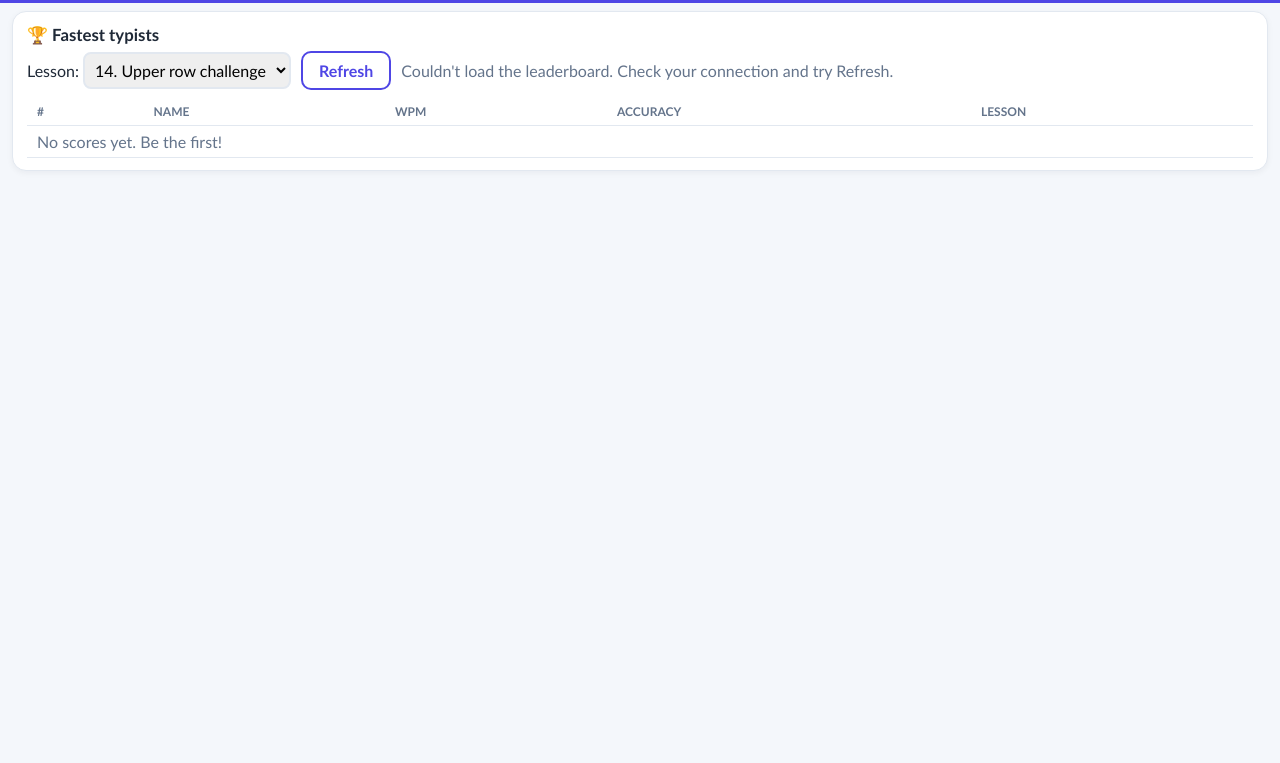
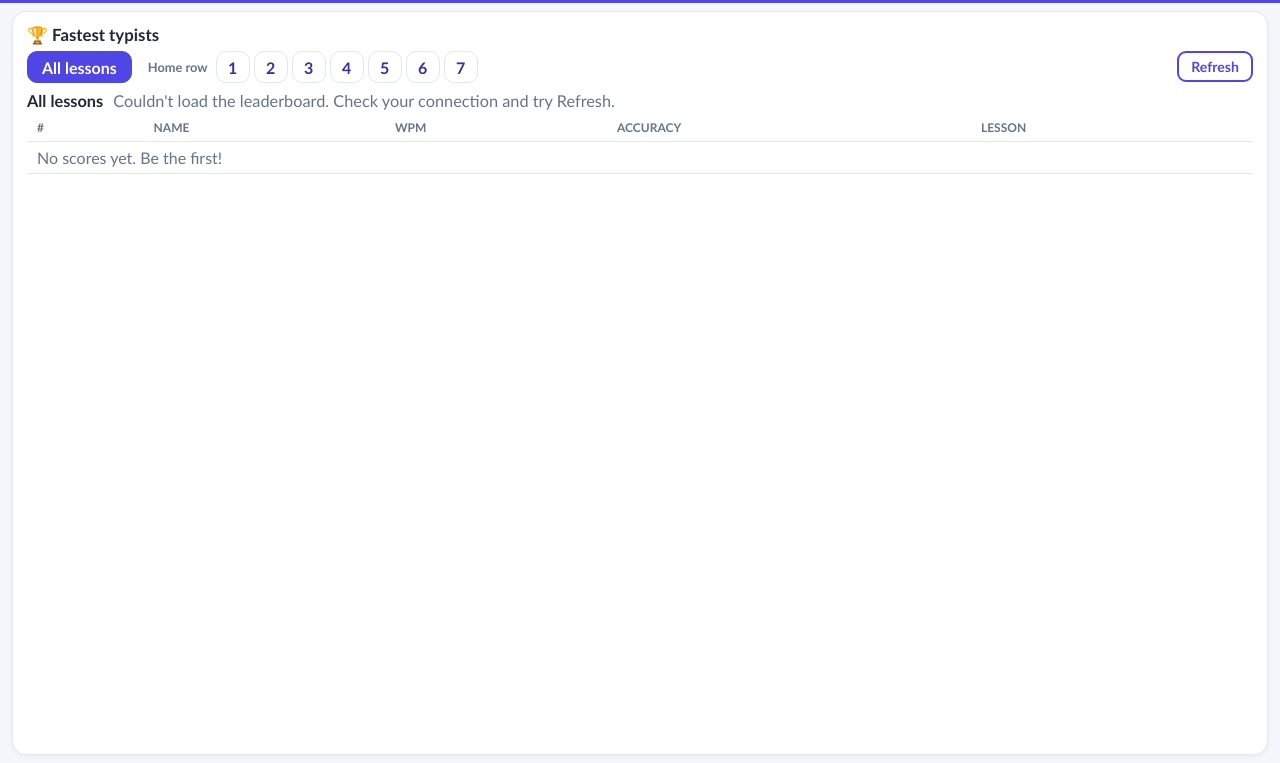
Before and after one commit to MrMillsFairfield/typing, a plain HTML site: page index.html in a window 1280 px wide. Both pictures are taken after a click on the button "🏆 Leaderboard". Shown: the part 37-800 px from the top of the page. Drawn offline with Linux system fonts and the light colour scheme; no server answers.

Commit message:
Update index.html

```diff
--- a/index.html
+++ b/index.html
@@ -231,8 +231,25 @@
   th, td { padding: 6px 10px; text-align: left; border-bottom: 1px solid var(--line); }
   th { font-size: .75rem; text-transform: uppercase; color: var(--muted); }
   tr.me td { background: #fef9c3; font-weight: 800; }
-  .board-top { display: flex; gap: 10px; align-items: center; flex-wrap: wrap; margin-bottom: 8px; }
-  select { font: inherit; padding: 6px; border-radius: 8px; border: 2px solid var(--line); }
+  #board { flex: 1 1 0; min-height: 0; }
+  #board .card { height: 100%; display: flex; flex-direction: column; min-height: 0; }
+  .board-top { display: flex; gap: 10px; align-items: flex-start; justify-content: space-between; margin-bottom: 8px; }
+  .tabs { display: flex; flex-wrap: wrap; gap: 6px 16px; align-items: center; }
+  .tgroup { display: flex; gap: 4px; align-items: center; }
+  .tlabel { font-size: .8rem; color: var(--muted); font-weight: 700; margin-right: 4px; }
+  .tab {
+    min-width: 34px; height: 32px; padding: 0 10px; border-radius: 10px; border: 1.5px solid var(--line);
+    background: #fff; color: var(--brand-dark); font: inherit; font-weight: 800; cursor: pointer;
+    transition: background .12s, border-color .12s;
+  }
+  .tab:hover { border-color: #a5b4fc; background: #f5f3ff; }
+  .tab:focus-visible { outline: 3px solid #a5b4fc; outline-offset: 2px; }
+  .tab.on { background: var(--brand); border-color: var(--brand); color: #fff; }
+  .tab.all { padding: 0 14px; }
+  button.slim { padding: 5px 12px; border-radius: 9px; font-size: .88rem; white-space: nowrap; }
+  .board-title { display: flex; align-items: baseline; gap: 10px; flex-wrap: wrap; margin-bottom: 4px; font-size: 1.02rem; }
+  .board-scroll { flex: 1; min-height: 0; overflow-y: auto; }
+  .board-scroll th { position: sticky; top: 0; background: #fff; z-index: 1; }
 
   /* very short screens: tighten a little more */
   @media (max-height: 560px) {
@@ -313,14 +330,16 @@
     <div class="card">
       <h2>🏆 Fastest typists</h2>
       <div class="board-top">
-        <label>Lesson: <select id="boardFilter"></select></label>
-        <button class="ghost" id="boardRefresh">Refresh</button>
-        <span class="muted" id="boardNote"></span>
+        <div class="tabs" id="boardTabs" role="tablist" aria-label="Choose a lesson"></div>
+        <button class="ghost slim" id="boardRefresh">Refresh</button>
       </div>
-      <table>
-        <thead><tr><th>#</th><th>Name</th><th>WPM</th><th>Accuracy</th><th>Lesson</th></tr></thead>
-        <tbody id="boardBody"></tbody>
-      </table>
+      <div class="board-title"><b id="boardTitle"></b><span class="muted" id="boardNote"></span></div>
+      <div class="board-scroll">
+        <table>
+          <thead id="boardHead"></thead>
+          <tbody id="boardBody"></tbody>
+        </table>
+      </div>
     </div>
   </section>
 
@@ -698,7 +717,7 @@ function renderLessons() {
 }
 
 /* ---------- Teacher tools: version stamp + leaderboard connection test ---------- */
-const APP_VERSION = "v16 · 21 Oct";
+const APP_VERSION = "v17 · 21 Oct";
 $("ver").textContent = "Page " + APP_VERSION + (SCRIPT_URL ? " · leaderboard URL set" : " · NO leaderboard URL");
 $("testConn").onclick = async () => {
   const out = $("connResult");
@@ -794,7 +813,7 @@ function goHome() { $("results").hidden = true; show("home"); renderLessons(); }
 $("navHome").onclick = goHome;
 $("homeLink").onclick = goHome;   // clicking the title goes home from anywhere
 $("homeLink").addEventListener("keydown", e => { if (e.key === "Enter" || e.key === " ") { e.preventDefault(); goHome(); } });
-$("navBoard").onclick = () => { show("board"); loadBoard(); };
+$("navBoard").onclick = () => { boardSel = 0; show("board"); loadBoard(); };
 
 /* ---------- Pacer dot ----------
    A dot runs along the text at the WPM of the player just above you on this lesson's
@@ -1133,16 +1152,43 @@ async function showRank(i, passed, token) {
   line("rank-s", "Your best: " + r1(r.mine) + " WPM. Rankings use everyone's best score on this lesson.");
 }
 
-function fillFilter() {
-  const sel = $("boardFilter");
-  if (sel.options.length) return;
-  sel.innerHTML = '<option value="0">All lessons</option>' + LESSONS.map((L, i) => `<option value="${i + 1}">${i + 1}. ${L.title}</option>`).join("");
-  sel.value = String(LESSONS.length);   // default: the challenge round
-  sel.onchange = () => renderBoard(boardData);
+let boardSel = 0;      // 0 = all lessons, otherwise the lesson number (1-14)
+let boardData = [];
+const boardLessonVisible = n => lessonVisible(LESSONS[n - 1]);   // the Upper row stays hidden until it's earned
+
+function buildTabs() {
+  const box = $("boardTabs");
+  box.innerHTML = "";
+  const mk = (label, n, cls, title) => {
+    const b = document.createElement("button");
+    b.className = "tab " + cls + (boardSel === n ? " on" : "");
+    b.textContent = label; b.title = title;
+    b.setAttribute("role", "tab"); b.setAttribute("aria-selected", boardSel === n ? "true" : "false");
+    b.onclick = () => { boardSel = n; buildTabs(); renderBoard(boardData); };
+    return b;
+  };
+  box.appendChild(mk("All lessons", 0, "all", "Every lesson"));
+  const groups = [];
+  LESSONS.forEach((L, i) => {
+    if (!boardLessonVisible(i + 1)) return;
+    let g = groups[groups.length - 1];
+    if (!g || g.name !== L.unit) { g = { name: L.unit, items: [] }; groups.push(g); }
+    g.items.push(i + 1);
+  });
+  groups.forEach(g => {
+    const wrap = document.createElement("div");
+    wrap.className = "tgroup";
+    const lab = document.createElement("span");
+    lab.className = "tlabel"; lab.textContent = g.name;
+    wrap.appendChild(lab);
+    g.items.forEach(n => wrap.appendChild(mk(String(n), n, "", `Lesson ${n}: ${LESSONS[n - 1].title}`)));
+    box.appendChild(wrap);
+  });
 }
-let boardData = [];
+
 async function loadBoard() {
-  fillFilter();
+  if (boardSel && !boardLessonVisible(boardSel)) boardSel = 0;
+  buildTabs();
   const note = $("boardNote");
   if (!SCRIPT_URL) {
     note.textContent = "Not connected to Google Sheets yet, showing this computer's scores only.";
@@ -1151,6 +1197,7 @@ async function loadBoard() {
     return renderBoard(boardData);
   }
   note.textContent = "Loading…";
+  renderBoard([]);
   try {
     const res = await fetch(SCRIPT_URL + "?action=top");
     const j = await res.json();
@@ -1162,19 +1209,34 @@ async function loadBoard() {
   }
   renderBoard(boardData);
 }
+
 function renderBoard(rows) {
-  const f = Number($("boardFilter").value);
-  const list = rows.filter(r => !f || Number(r.lesson) === f).sort((a, b) => b.wpm - a.wpm).slice(0, 25);
+  const f = boardSel;
+  $("boardTitle").textContent = f ? `Lesson ${f}: ${LESSONS[f - 1].title}` : "All lessons";
+  const list = rows
+    .filter(r => boardLessonVisible(Number(r.lesson)) && (!f || Number(r.lesson) === f))
+    .sort((a, b) => b.wpm - a.wpm).slice(0, 40);
+  const cols = f ? ["#", "Name", "WPM", "Accuracy"] : ["#", "Name", "WPM", "Accuracy", "Lesson"];
+  const head = $("boardHead");
+  head.innerHTML = "";
+  const hr = document.createElement("tr");
+  cols.forEach(c => { const th = document.createElement("th"); th.textContent = c; hr.appendChild(th); });
+  head.appendChild(hr);
   const body = $("boardBody");
   body.innerHTML = "";
-  if (!list.length) { body.innerHTML = '<tr><td colspan="5" class="muted">No scores yet. Be the first!</td></tr>'; return; }
+  if (!list.length) {
+    const tr = document.createElement("tr"), td = document.createElement("td");
+    td.colSpan = cols.length; td.className = "muted";
+    td.textContent = $("boardNote").textContent === "Loading…" ? "" : "No scores yet. Be the first!";
+    tr.appendChild(td); body.appendChild(tr); return;
+  }
   list.forEach((r, i) => {
     const tr = document.createElement("tr");
     if (P.name && String(r.name).toLowerCase() === P.name.toLowerCase()) tr.className = "me";
     const medal = ["🥇", "🥈", "🥉"][i] || (i + 1);
-    [medal, r.name, r.wpm, r.acc + "%", `${r.lesson}. ${(LESSONS[r.lesson - 1] || {}).title || ""}`].forEach(v => {
-      const td = document.createElement("td"); td.textContent = v; tr.appendChild(td);
-    });
+    const cells = [medal, r.name, r.wpm, r.acc + "%"];
+    if (!f) cells.push(`${r.lesson}. ${(LESSONS[r.lesson - 1] || {}).title || ""}`);
+    cells.forEach(v => { const td = document.createElement("td"); td.textContent = v; tr.appendChild(td); });
     body.appendChild(tr);
   });
 }
```
